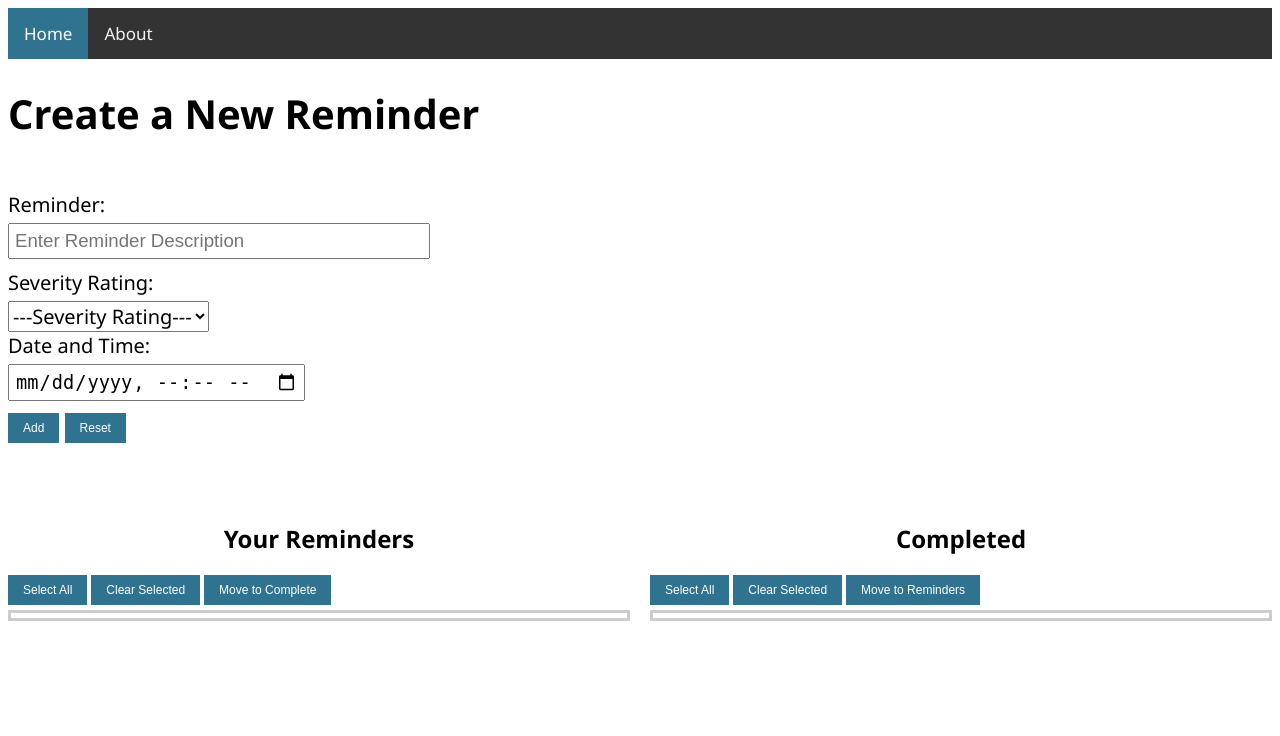
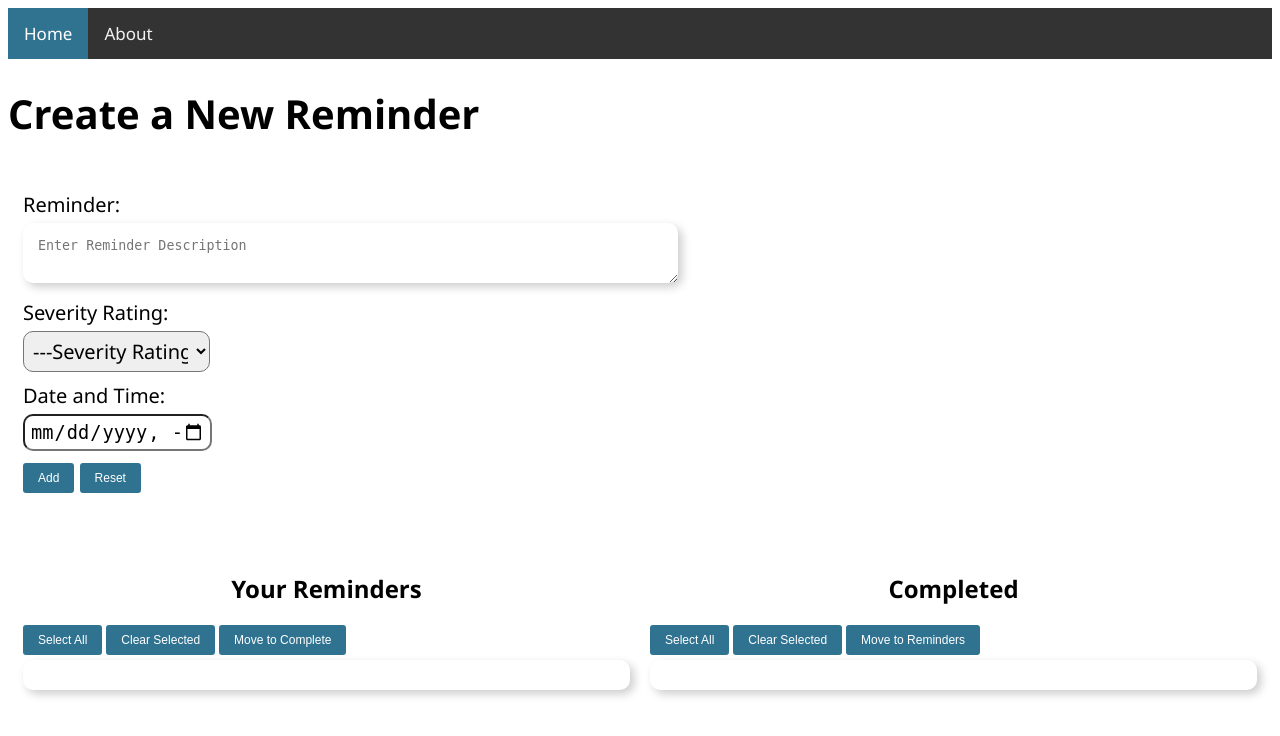
Before and after one commit to davejinyoung/Reminders, a FastAPI app: page / in a window 1280 px wide. Shown: the top 736 px of the page. Run offline with FastAPI, Linux system fonts and the light colour scheme.

Commit message:
Updated css to make elements more visually appealing.

```diff
--- a/src/static/css/homepage.css
+++ b/src/static/css/homepage.css
@@ -33,20 +33,14 @@
     margin-right: auto;
 }
 
-#reminderList {
-    border: 3px solid #ccc;
+.listFormat {
+    resize: vertical;
+    padding:15px;
+    box-shadow:4px 4px 10px rgba(0,0,0,0.2);
+    border-radius:10px;
     margin-bottom: 20px;
-    padding-bottom: 5px;
     align-self: center;
 }
-
-#completedList {
-    border: 3px solid #ccc;
-    margin-bottom: 20px;
-    padding-bottom: 5px;
-    align-self: center;
-}
-
 
 .reminderHeader {
     font-family: "Segoe UI";
@@ -60,6 +54,7 @@
 
 #reminderForm {
     margin-top: 50px;
+    margin-left: 15px;
 }
 
 .reminderLabel {
@@ -88,10 +83,11 @@ input {
     border: none;
     cursor: pointer;
     margin-bottom: 5px;
+    border-radius:3px;
 }
 
 .inputButton:hover {
-    background-color: #45a049;
+    background-color: #244452;
 }
 
 .translucent {
@@ -102,8 +98,35 @@ input {
     display: grid;
     grid-template-columns: 1fr 1fr;
     grid-gap: 20px;
+    margin-left:15px;
+    margin-right:15px;
 }
 
 .grid-item {
     display: inline-block;
 }
+
+textarea {
+  margin-bottom: 10px;
+  width:50%;
+  resize: vertical;
+  padding:15px;
+  border:0;
+  box-shadow:4px 4px 10px rgba(0,0,0,0.2);
+  height:30px;
+  border-radius:10px;
+}
+
+select {
+  margin-bottom: 10px;
+  width: 15%;
+  padding:5px;
+  border-radius:10px;
+}
+
+#datetime {
+  margin-bottom: 10px;
+  width: 14%;
+  padding:5px;
+  border-radius:10px;
+}
--- a/src/templates/home.html
+++ b/src/templates/home.html
@@ -1,5 +1,5 @@
 <!DOCTYPE html>
-<html lang="en">
+<html lang="en" xmlns="http://www.w3.org/1999/html">
     <head>
         <meta charset="UTF-8">
         <meta name="viewport" content="width=device-width, initial-scale=1.0">
@@ -15,7 +15,7 @@
             <h1>Create a New Reminder</h1>
             <form id="reminderForm">
                 <label for="reminderText">Reminder:</label>
-                <input type="text" placeholder="Enter Reminder Description" size="35" id="reminderText">
+                <textarea placeholder="Enter Reminder Description" rows="4" cols="50" id="reminderText" required></textarea>
                 <label for="severityRating">Severity Rating:</label>
                 <select class="standard" id="severityRating">
                     <option>---Severity Rating---</option>
@@ -25,7 +25,7 @@
                     <option>4</option>
                     <option>5</option>
                 </select>
-                <label for="datetime">Date and Time:</label>
+                <label class="standard" for="datetime">Date and Time:</label>
                 <input type="datetime-local" id="datetime"><br>
                 <button class="inputButton" type="button" onclick="addReminder()">Add</button>
                 <input class="inputButton" type="reset" value="Reset">
@@ -41,13 +41,13 @@
                 <button class="inputButton" type="button" id="left_select_btn" onclick="">Select All</button>
                 <button class="inputButton" type="button" id="left_clear_btn">Clear Selected</button>
                 <button class="inputButton" type="button" id="move_to_complete" onclick="">Move to Complete</button>
-                <div id="reminderList"></div>
+                <div class="listFormat" id="reminderList"></div>
             </div>
             <div class="grid-item">
                 <button class="inputButton" type="button" id="right_select_btn">Select All</button>
                 <button class="inputButton" type="button" id="right_clear_btn">Clear Selected</button>
                 <button class="inputButton" type="button" id="move_to_reminder" onclick="">Move to Reminders</button>
-                <div id="completedList"></div>
+                <div class="listFormat" id="completedList"></div>
             </div>
         </div>
         <script src="/static/js/Reminder.js"></script>
```
